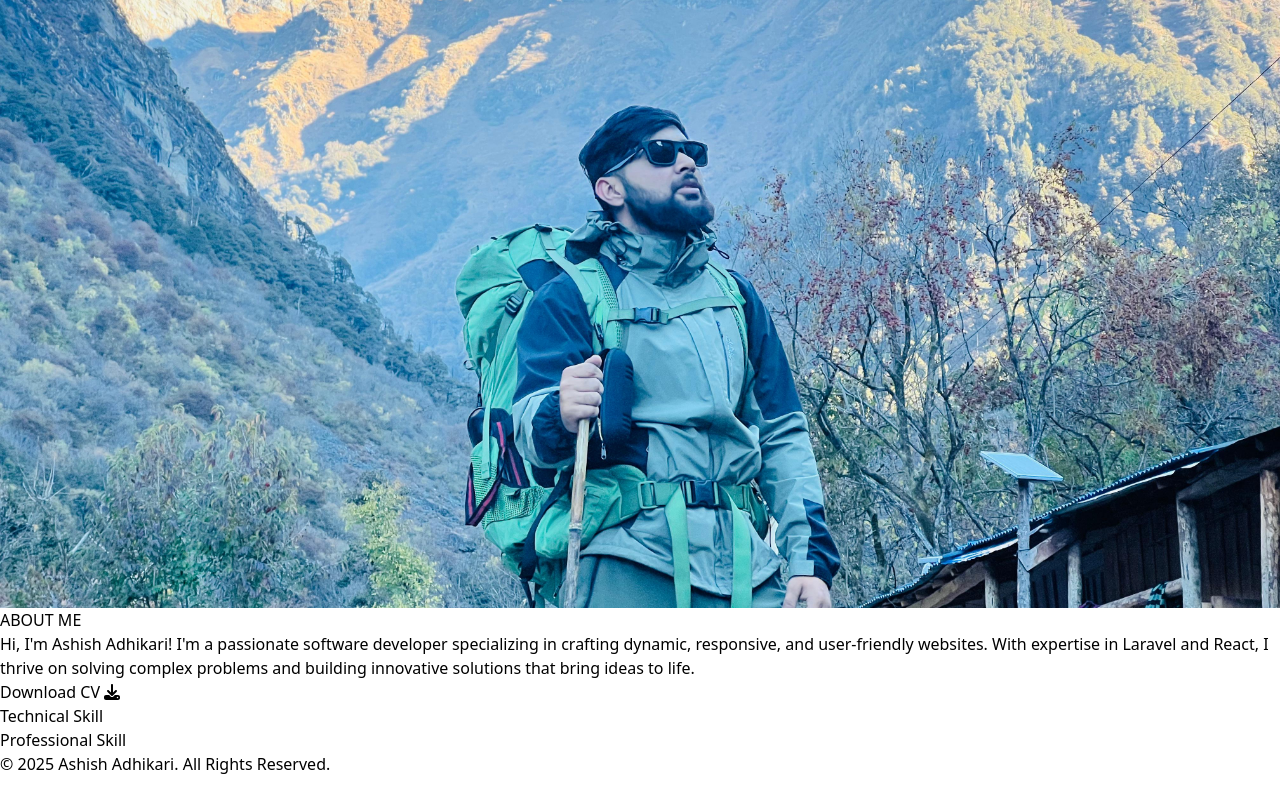
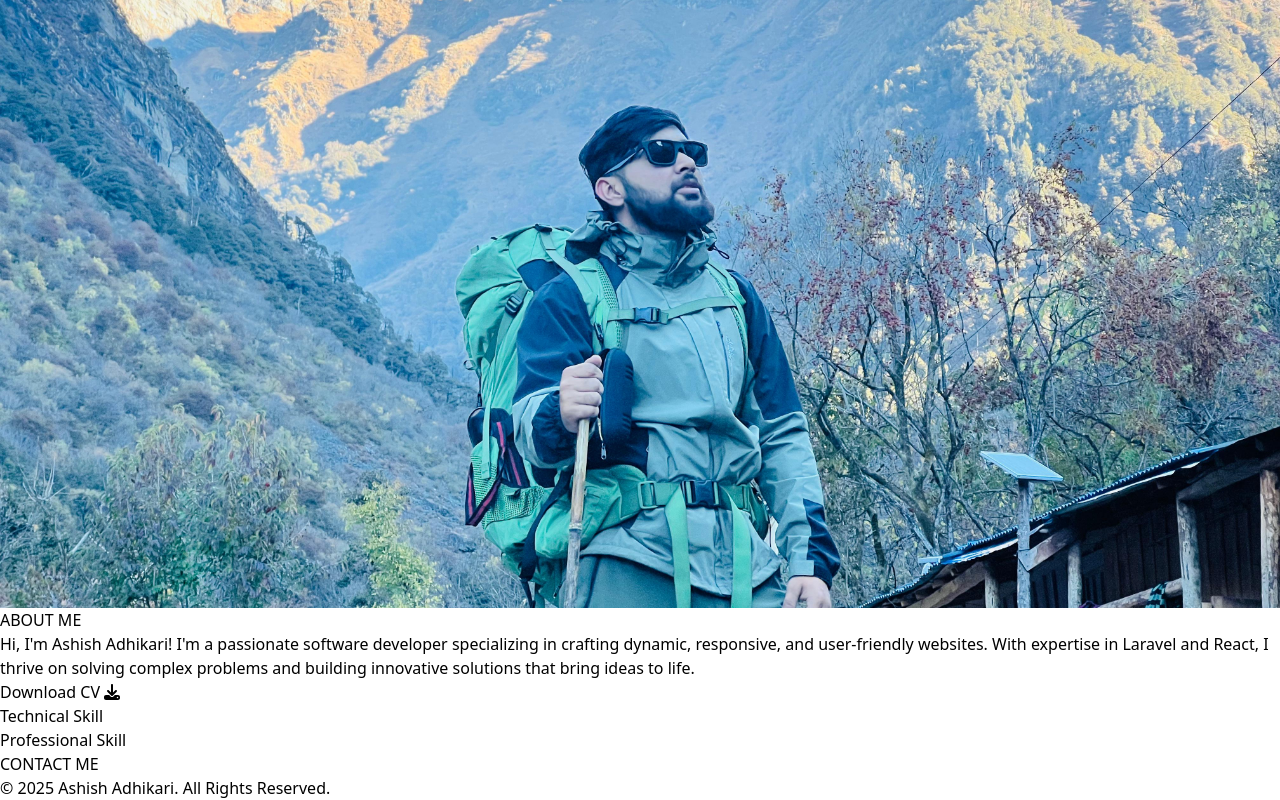
Before and after one commit to ashish10adhikari/ashish10adhikari.github.io, a React (Vite) app: page / in a window 1280 px wide. Shown: the part 1560-2360 px from the top of the page. Before the commit the page ends 2336 px from the top, so only its background shows below. Built offline with nearby package versions, Linux system fonts and the light colour scheme.

Commit message:
added contact.jsx

```diff
--- a/src/App.jsx
+++ b/src/App.jsx
@@ -4,6 +4,7 @@ import Navbar from './Components/Navbar';
 import About from './Components/About';
 import Skill from './Components/Skill';
 import Footer from './Components/Footer';
+import Contact from './Components/Contact';
 
 function App() {
 
@@ -14,6 +15,7 @@ function App() {
       <Header/>
       <About/>
       <Skill/>
+      <Contact/>
       <Footer/>
       </div>
 
--- /dev/null
+++ b/src/Components/Contact.jsx
@@ -0,0 +1,11 @@
+import React from 'react'
+
+const Contact = () => {
+  return (
+    <div>
+        <h1>CONTACT ME</h1>
+    </div>
+  )
+}
+
+export default Contact
```
